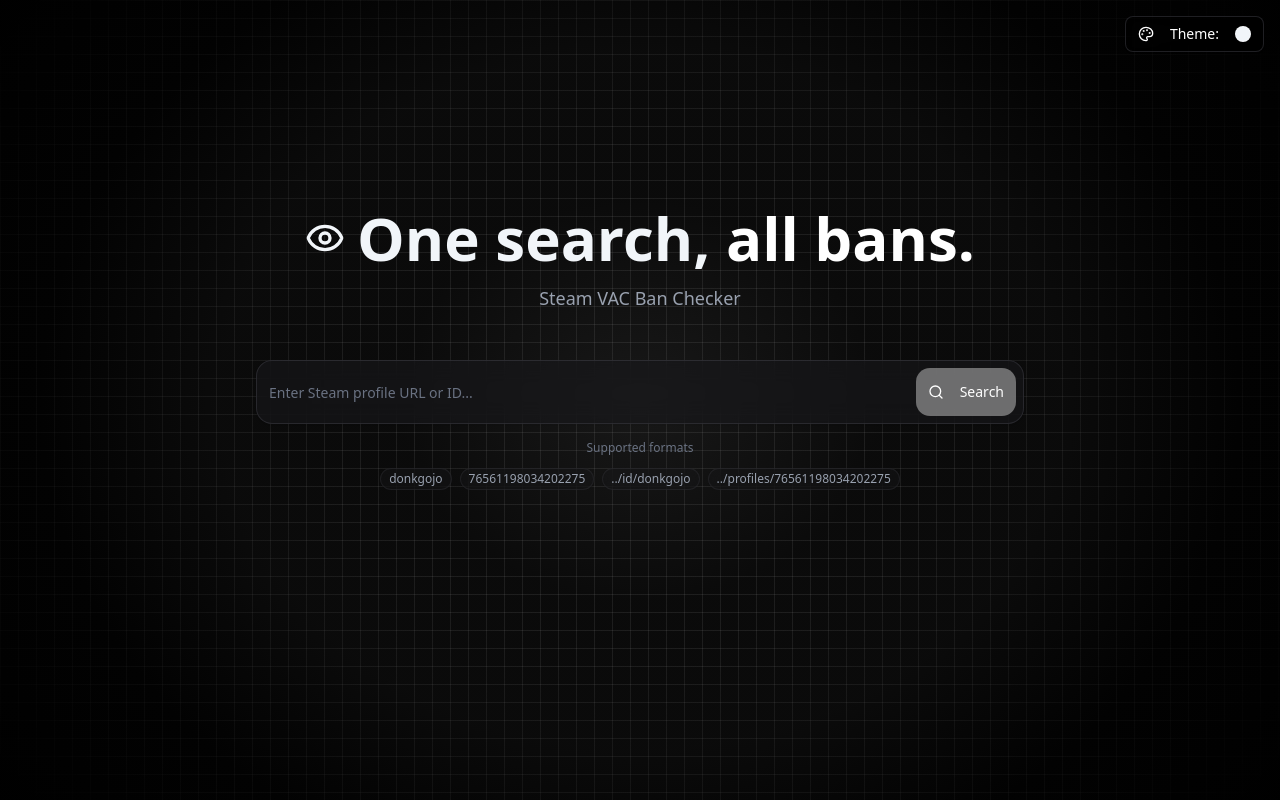
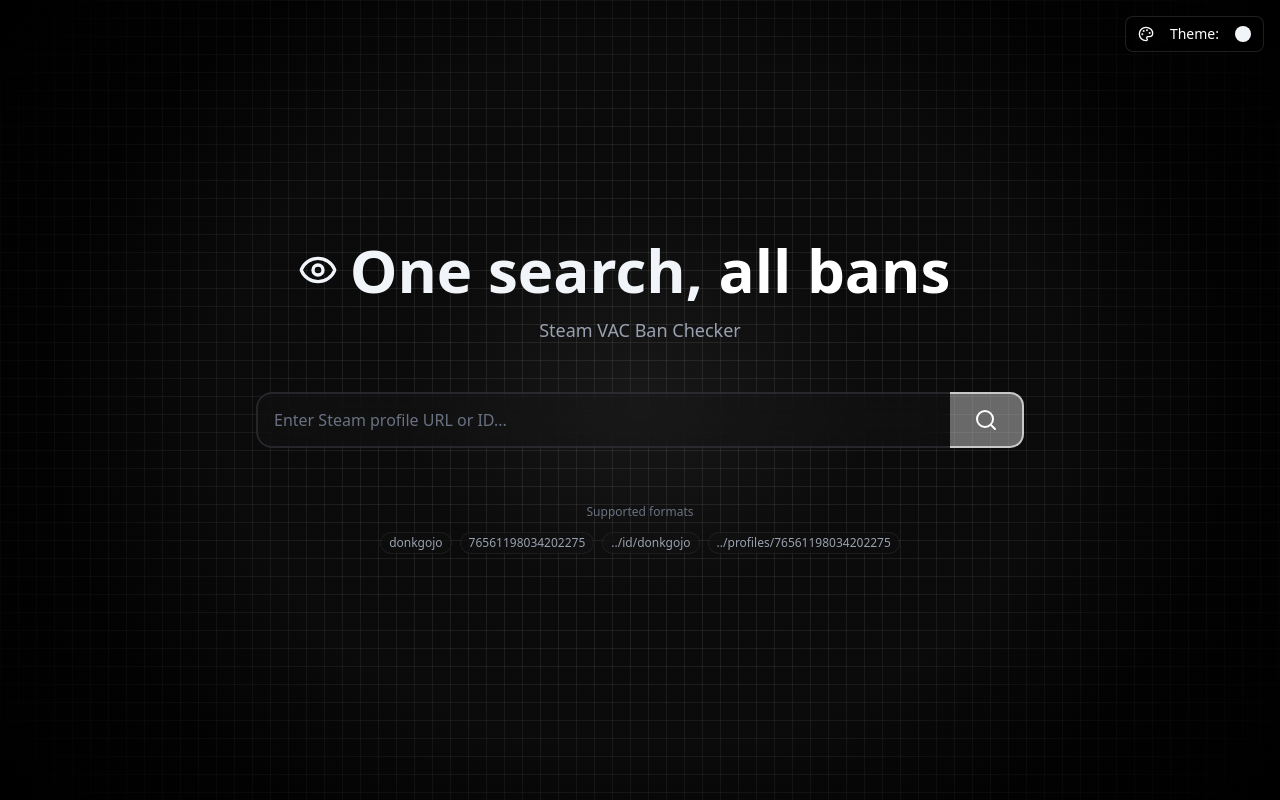
Before and after one commit to fentashot/who-went-on-vacation, a Next.js app: page / in a window 1280 px wide. Built offline with nearby package versions, Linux system fonts and the light colour scheme.

Commit message:
Style fixes

```diff
--- a/app/globals.css
+++ b/app/globals.css
@@ -114,11 +114,43 @@
 
 @layer base {
   * {
-    @apply border-border outline-ring/50;
+
   }
   body {
-    @apply bg-background text-foreground;
+    @apply text-foreground;
+    background: transparent !important;
   }
+
+  /* Custom Scrollbar - Webkit */
+  /* *::-webkit-scrollbar {
+    height: 8px;
+    width: 8px;
+  }
+  *::-webkit-scrollbar-track {
+    border-radius: 6px;
+    background-color: #dfe9eb;
+  }
+
+  *::-webkit-scrollbar-track:hover {
+    background-color: #b8c0c2;
+  }
+
+  *::-webkit-scrollbar-track:active {
+    background-color: #b8c0c2;
+  }
+
+  *::-webkit-scrollbar-thumb {
+    border-radius: 9px;
+    background-color: #2b2e2d;
+  }
+
+  *::-webkit-scrollbar-thumb:hover {
+    background-color: #030603;
+  }
+
+  *::-webkit-scrollbar-thumb:active {
+    background-color: #000000;
+  } */
 }
 
 /* Theme background animations */
@@ -156,3 +188,33 @@
   );
   transition: opacity 1.2s ease-in-out;
 }
+
+@keyframes blink {
+  0%,
+  20% {
+    opacity: 0.3;
+  }
+  40% {
+    opacity: 1;
+  }
+  60%,
+  100% {
+    opacity: 0.3;
+  }
+}
+
+.animate-blink-dots {
+  color: #6b7280;
+}
+
+.animate-blink-dots span:nth-child(1) {
+  animation: blink 0.8s infinite;
+}
+
+.animate-blink-dots span:nth-child(2) {
+  animation: blink 0.8s infinite 0.15s;
+}
+
+.animate-blink-dots span:nth-child(3) {
+  animation: blink 0.8s infinite 0.3s;
+}
--- a/app/page.tsx
+++ b/app/page.tsx
@@ -5,10 +5,12 @@
 import { Input } from '@/components/ui/input';
 import { Card, CardContent } from '@/components/ui/card';
 import { Badge } from '@/components/ui/badge';
-import { Search, Eye, Users, ArrowUp, ArrowDown } from 'lucide-react';
+import { Search, Eye, Users, ArrowUp, ArrowDown, Loader2Icon } from 'lucide-react';
 import { BannedFriendCard } from '@/components/banned-friend-card';
 import { UserProfileCard } from '@/components/user-profile-card';
 import { ThemeSelector, type Theme, getThemeConfig, getStoredTheme } from '@/components/theme-selector';
+import { UpperBar } from '@/components/upper-bar';
+import { LoadingSkeleton } from '@/components/loading-skeleton';
 
 interface BannedFriend {
   steamid: string;
@@ -34,7 +36,7 @@
 }
 
 const BADGE_EXAMPLES = ['donkgojo', '76561198034202275', '../id/donkgojo', '../profiles/76561198034202275'];
-const BADGE_CLASS = 'bg-zinc-900/40 text-gray-400 hover:bg-zinc-800/60 backdrop-blur-sm border border-zinc-700/30';
+const BADGE_CLASS = 'bg-zinc-900/20 text-gray-400 hover:bg-zinc-800/30 backdrop-blur-sm border border-zinc-700/30';
 
 export default function Home() {
   const [profileUrl, setProfileUrl] = useState('');
@@ -45,6 +47,7 @@
   const [sortOrder, setSortOrder] = useState<'newest' | 'oldest'>('newest');
   const [currentTheme, setCurrentTheme] = useState<Theme>('white');
   const [mounted, setMounted] = useState(false);
+  const [firstSearch, setFirstSearch] = useState(false);
 
   useEffect(() => {
     setCurrentTheme(getStoredTheme());
@@ -66,6 +69,7 @@
     setLoading(true);
     setError(null);
     setResult(null);
+    if (!firstSearch) setFirstSearch(true);
 
     try {
       const res = await fetch('/api/steam', {
@@ -84,6 +88,7 @@
     } finally {
       setLoading(false);
     }
+    console.log(firstSearch);
   };
 
   const SortButton = ({ order, icon: Icon, label }: { order: 'newest' | 'oldest'; icon: React.ComponentType<{ className?: string }>; label: string }) => {
@@ -92,12 +97,12 @@
       <Button
         onClick={() => setSortOrder(order)}
         variant="outline"
-        className={`h-10 rounded-lg transition-all duration-500 ${isActive ? 'text-white' : 'bg-zinc-900/60 border-zinc-700/50 text-white hover:bg-zinc-800/60'}`}
+        className={`h-10 rounded-lg transition-all duration-500 ${isActive ? 'text-white hover:text-gray-200' : 'bg-zinc-900/30 border-zinc-700/50 text-white hover:text-gray-200 hover:bg-zinc-800/40'}`}
         style={isActive ? { backgroundColor: themeConfig.accent, borderColor: themeConfig.accent } : undefined}
         onMouseEnter={(e) => isActive && (e.currentTarget.style.backgroundColor = themeConfig.accentHover)}
         onMouseLeave={(e) => isActive && (e.currentTarget.style.backgroundColor = themeConfig.accent)}
       >
-        <Icon className="w-4 h-4 mr-2" />
+        <Icon className="min-w-4 min-h-4" />
         {label}
       </Button>
     );
@@ -110,56 +115,65 @@
       '--theme-gradient-to': themeConfig.gradient.to,
       '--theme-grid-color': themeConfig.gridColor,
     } as React.CSSProperties}>
+
       <div className="fixed inset-0 bg-black pointer-events-none">
         <div className={`absolute inset-0 background-grid transition-opacity duration-1200 ${mounted ? 'opacity-100' : 'opacity-0'}`} />
         <div className={`absolute inset-0 background-gradient transition-opacity duration-1200 ${mounted ? 'opacity-100' : 'opacity-0'}`} />
       </div>
 
-      <div className="relative min-h-screen flex flex-col items-center px-4 py-20">
+      <div className="relative min-h-screen flex flex-col items-center s">
+
         <div className="absolute top-4 right-4 z-10">
           <ThemeSelector currentTheme={currentTheme} onThemeChange={setCurrentTheme} />
         </div>
-
-        <div className={`w-full flex flex-col items-center transition-all duration-700 ${result ? 'mt-0' : 'mt-32'}`}>
+        {/* <UpperBar /> */}
+        <div className={`w-full flex flex-col items-center transition-all duration-700 ${firstSearch ? 'mt-[10vh]' : 'mt-[30vh] ]'}`}>
           <div className="text-center space-y-4 mb-12">
             <div className="flex items-center justify-center gap-3 flex-wrap">
               <Eye className="w-10 h-10 transition-colors duration-700" style={{ color: themeConfig.text }} />
               <h1 className="text-3xl sm:text-4xl md:text-5xl lg:text-6xl font-bold">
                 <span className="transition-colors duration-700" style={{ color: themeConfig.text }}>One search,</span>{' '}
-                <span className="text-white">all bans.</span>
+                <span className="text-white">
+                  all bans
+                  <span className="inline-block w-8 text-left">
+                    <span className={loading ? "animate-blink-dots" : "opacity-0"}>
+                      <span>.</span>
+                      <span>.</span>
+                      <span>.</span>
+                    </span>
+                  </span>
+                </span>
               </h1>
             </div>
             <p className="text-gray-400 text-lg">Steam VAC Ban Checker</p>
           </div>
 
-          <div className="w-full max-w-3xl mb-8">
-            <form onSubmit={handleSubmit} className="space-y-4">
-              <div className="relative">
-                <Input
+          <div className="w-full max-w-3xl">
+            <form onSubmit={handleSubmit} className="space-y-14">
+              <div className="flex">
+                <input
                   type="text"
                   value={profileUrl}
                   onChange={(e) => setProfileUrl(e.target.value)}
                   placeholder="Enter Steam profile URL or ID..."
-                  className="w-full h-16 bg-zinc-900/60 border-zinc-700/50 text-white placeholder:text-gray-500 pr-36 text-lg backdrop-blur-md rounded-2xl transition-all duration-500"
-                  style={{ '--tw-ring-color': themeConfig.ring } as React.CSSProperties}
+                  className="w-full border-r-0 h-14 bg-zinc-900/30 border-2 px-4 focus:ring-0 focus:outline-none border-zinc-700/50 text-white placeholder:text-gray-500 text-md backdrop-blur-md rounded-2xl rounded-e-none  transition-all duration-500"
                   disabled={loading}
                   required
                 />
                 <Button
                   type="submit"
                   disabled={loading}
-                  className="absolute right-2 top-2 h-12 text-white rounded-xl px-6 transition-all duration-500"
-                  style={{ backgroundColor: themeConfig.accent }}
+                  className={"h-14 text-white rounded-xl transition-all duration-500 rounded-l-none z-10 border-2 border-l-0"}
+                  style={{ backgroundColor: themeConfig.accent, borderColor: themeConfig.border }}
                   onMouseEnter={(e) => e.currentTarget.style.backgroundColor = themeConfig.accentHover}
                   onMouseLeave={(e) => e.currentTarget.style.backgroundColor = themeConfig.accent}
                 >
-                  <Search className="w-4 h-4 mr-2" />
-                  {loading ? 'Searching...' : 'Search'}
+                  {loading ? <Loader2Icon className="min-w-12 min-h-6 animate-spin" /> : <Search className="min-w-12 min-h-6" />}
                 </Button>
               </div>
 
-              <div className={"text-center " + (loading && 'opacity-0 ') + (result ? ' hidden' : '')}>
-                <p className="text-xs text-gray-500 mb-3">Supported formats</p>
+              <div className={"text-center " + (loading && 'hidden') + (result ? ' hidden' : '')}>
+                <p className="text-xs text-gray-500 mb-3 mt-6">Supported formats</p>
                 <div className="flex flex-wrap items-center justify-center gap-2">
                   {BADGE_EXAMPLES.map(text => (
                     <Badge key={text} variant="secondary" className={BADGE_CLASS}>{text}</Badge>
@@ -177,24 +191,27 @@
             </div>
           )}
 
+          {/* {!loading && result && <LoadingSkeleton />} */}
+          {loading && !result && <LoadingSkeleton />}
+
           {result && (
-            <div className="w-full max-w-6xl mt-8 space-y-6">
+            <div className="w-full max-w-6xl space-y-14">
               {result.userProfile && (
-                <div className="animate-in fade-in slide-in-from-bottom-4 duration-500">
+                <div>
                   <UserProfileCard profile={result.userProfile} />
                 </div>
               )}
 
-              <div className="animate-in fade-in slide-in-from-bottom-4 duration-500" style={{ animationDelay: '100ms' }}>
-                <div className="my-10 text-center">
+              <div className="space-y-10 px-2">
+                <div className="text-center">
                   <h2 className="text-2xl font-bold text-white mb-4">{result.message}</h2>
                   {result.totalFriends !== undefined && (
                     <div className="flex items-center justify-center gap-3 flex-wrap">
-                      <Badge variant="outline" className="bg-black/30 border-zinc-700/50 text-white px-4 py-2 backdrop-blur w-52 text-sm">
+                      <Badge variant="outline" className="bg-black/10 border-zinc-700/50 text-white px-4 py-2 backdrop-blur w-52 text-sm">
                         <Users className="min-w-4 min-h-4 mr-1 text-zinc-400" />
                         Total friends: <span className="font-bold ml-1">{result.totalFriends}</span>
                       </Badge>
-                      <Badge variant="outline" className="bg-black/30 text-white px-4 py-2 backdrop-blur-sm w-52 text-sm transition-all duration-500" style={{ borderColor: `${themeConfig.accent}80` }}>
+                      <Badge variant="outline" className="bg-black/10 text-white px-4 py-2 backdrop-blur-sm w-52 text-sm transition-all duration-500" style={{ borderColor: `${themeConfig.accent}80` }}>
                         <Eye className="min-w-4 min-h-4 mr-1 transition-colors duration-500" style={{ color: themeConfig.text }} />
                         With bans: <span className="font-bold ml-1 transition-colors duration-500" style={{ color: themeConfig.text }}>{result.bannedFriends.length}</span>
                       </Badge>
@@ -210,7 +227,7 @@
                         value={searchQuery}
                         onChange={(e) => setSearchQuery(e.target.value)}
                         placeholder="Search by name..."
-                        className="flex-1 h-10 bg-zinc-900/60 border-zinc-700/50 text-white placeholder:text-gray-500 backdrop-blur-md rounded-lg"
+                        className="flex-1 h-10 bg-zinc-900/30 border-zinc-700/50 text-white placeholder:text-gray-500 backdrop-blur-md rounded-lg"
                       />
                       <div className="flex gap-2">
                         <SortButton order="newest" icon={ArrowUp} label="Newest" />
@@ -226,18 +243,14 @@
 
                     {filteredAndSortedFriends.length > 0 ? (
                       <div className="grid md:px-12 lg:px-2 grid-cols-1 lg:grid-cols-2 gap-3 min-h-[200px]">
-                        {filteredAndSortedFriends.map((friend, index) => (
-                          <div
-                            key={friend.steamid}
-                            className="animate-in fade-in slide-in-from-bottom-2"
-                            style={{ animationDelay: `${index * 50}ms`, animationDuration: '400ms', animationFillMode: 'backwards' }}
-                          >
+                        {filteredAndSortedFriends.map((friend) => (
+                          <div key={friend.steamid}>
                             <BannedFriendCard friend={friend} />
                           </div>
                         ))}
                       </div>
                     ) : (
-                      <Card className="bg-zinc-900/60 border-zinc-800/50 backdrop-blur-md min-h-[200px] flex items-center">
+                      <Card className="bg-zinc-900/30 border-zinc-800/50 backdrop-blur-md min-h-[200px] flex items-center">
                         <CardContent className="p-8 text-center w-full">
                           <p className="text-gray-400">No banned friends found matching &quot;{searchQuery}&quot;</p>
                         </CardContent>
@@ -245,7 +258,7 @@
                     )}
                   </>
                 ) : result.totalFriends !== undefined ? (
-                  <Card className="bg-zinc-900/60 border-zinc-800/50 backdrop-blur-md">
+                  <Card className="bg-zinc-900/30 border-zinc-800/50 backdrop-blur-md">
                     <CardContent className="p-12 text-center">
                       <p className="text-gray-400 text-lg">🎉 None of your friends have VAC or game bans!</p>
                     </CardContent>
--- a/components/banned-friend-card.tsx
+++ b/components/banned-friend-card.tsx
@@ -22,7 +22,7 @@
 
 export function BannedFriendCard({ friend }: { friend: BannedFriend }) {
   return (
-    <Card className="bg-zinc-900/60 border-zinc-800/50 hover:border-zinc-700 transition-colors backdrop-blur">
+    <Card className="bg-zinc-900/30 border-zinc-800/50 hover:border-zinc-700 transition-colors backdrop-blur">
       <CardContent>
         <div className="flex items-start gap-4">
           <Image src={friend.avatarmedium} alt={friend.personaname} width={64} height={64} className="rounded-lg" />
--- /dev/null
+++ b/components/loading-skeleton.tsx
@@ -0,0 +1,36 @@
+import { Card, CardContent } from '@/components/ui/card';
+
+export function LoadingSkeleton() {
+  return (
+    <div className="w-full max-w-6xl px-2">
+      {/* Profile Skeleton */}
+      <div>
+        <Card className="bg-zinc-900/30 border-zinc-800/50 backdrop-blur-md overflow-hidden max-w-fit mx-auto animate-pulse">
+          <CardContent className="h-52 w-100">
+          </CardContent>
+        </Card>
+      </div>
+
+      {/* Stats and Results Skeleton */}
+      <div className="">
+        {/* Title and Badges Skeleton */}
+        <div className="text-center space-y-4">
+        </div>
+
+        {/* Search and Sort Skeleton */}
+        <div className="mb-6 flex flex-col sm:flex-row gap-3 md:px-12 lg:px-2">
+        </div>
+
+        {/* Cards Grid Skeleton */}
+        <div className="grid md:px-12 lg:px-2 grid-cols-1 lg:grid-cols-2 gap-3">
+          {[...Array(6)].map((_, i) => (
+            <Card key={i} className="bg-zinc-900/30 border-zinc-800/50 backdrop-blur-md animate-pulse">
+              <CardContent className="p-6 h-32">
+              </CardContent>
+            </Card>
+          ))}
+        </div>
+      </div>
+    </div>
+  );
+}
--- /dev/null
+++ b/components/upper-bar.tsx
@@ -0,0 +1,11 @@
+'use client';
+
+export function UpperBar() {
+  return (
+    <div className="w-full bg-zinc-900  py-0.5 px-4 text-center">
+      <p className="text-white font-medium text-[13px] ">
+        Best cs2 community servers: <span className="text-blue-300/90 cursor-pointer hover:text-blue-300 transition-all duration-300">uwujka.pl</span> 🎮
+      </p>
+    </div>
+  );
+}
--- a/components/user-profile-card.tsx
+++ b/components/user-profile-card.tsx
@@ -29,7 +29,7 @@
   const faceitUrl = `https://www.faceit.com/en/search/player/${profile.personaname}`;
 
   return (
-    <Card className="bg-zinc-900/60 border-zinc-800/50 backdrop-blur-md overflow-hidden max-w-fit mx-auto">
+    <Card className="bg-zinc-900/30 border-zinc-800/50 backdrop-blur-md overflow-hidden max-w-fit mx-auto">
       <CardContent>
         <div className="flex flex-col md:flex-row gap-6">
           {/* Avatar & Basic Info */}
```
Also changed, not shown: components/leetify-stats.tsx (+5 -5 lines), components/theme-selector.tsx (+14 -3 lines).
